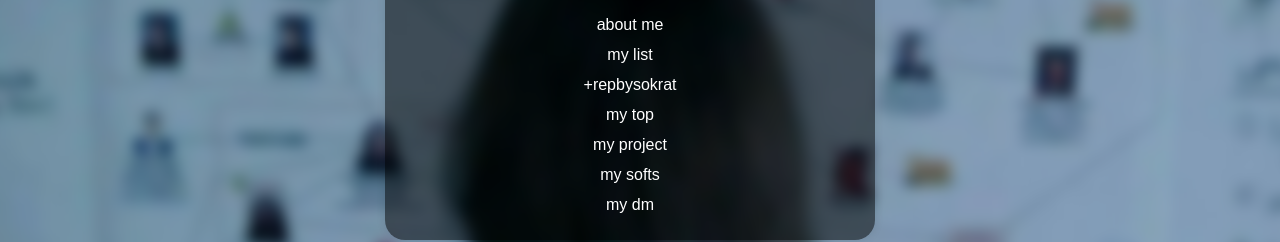
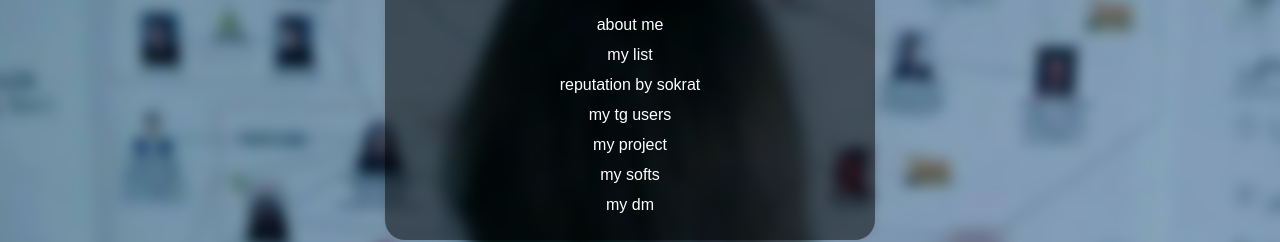
Before and after one commit to onetoper/sokrat, a website: page index.html in a window 1280 px wide. Shown: the part 487-729 px from the top of the page. Drawn offline with Linux system fonts and the light colour scheme.

Commit message:
Update index.html

```diff
--- a/index.html
+++ b/index.html
@@ -19,8 +19,8 @@
             <div class="links">
                 <a href="https://t.me/SOKRATOVbio">about me</a>
                 <a href="http://t.me/sokratlist">my list</a>
-                <a href="https://t.me/repbysokrat">+repbysokrat</a>
-                <a href="https://t.me/kmxyinyaa">my top</a>
+                <a href="https://t.me/repbysokrat">reputation by sokrat</a>
+                <a href="https://t.me/kmxyinyaa">my tg users</a>
                 <a href="https://t.me/culturnysokrat">my project</a>
                 <a href="https://t.me/Sokratsofts">my softs</a>
                 <a href="https://t.me/Imsokrat">my dm</a>
```
